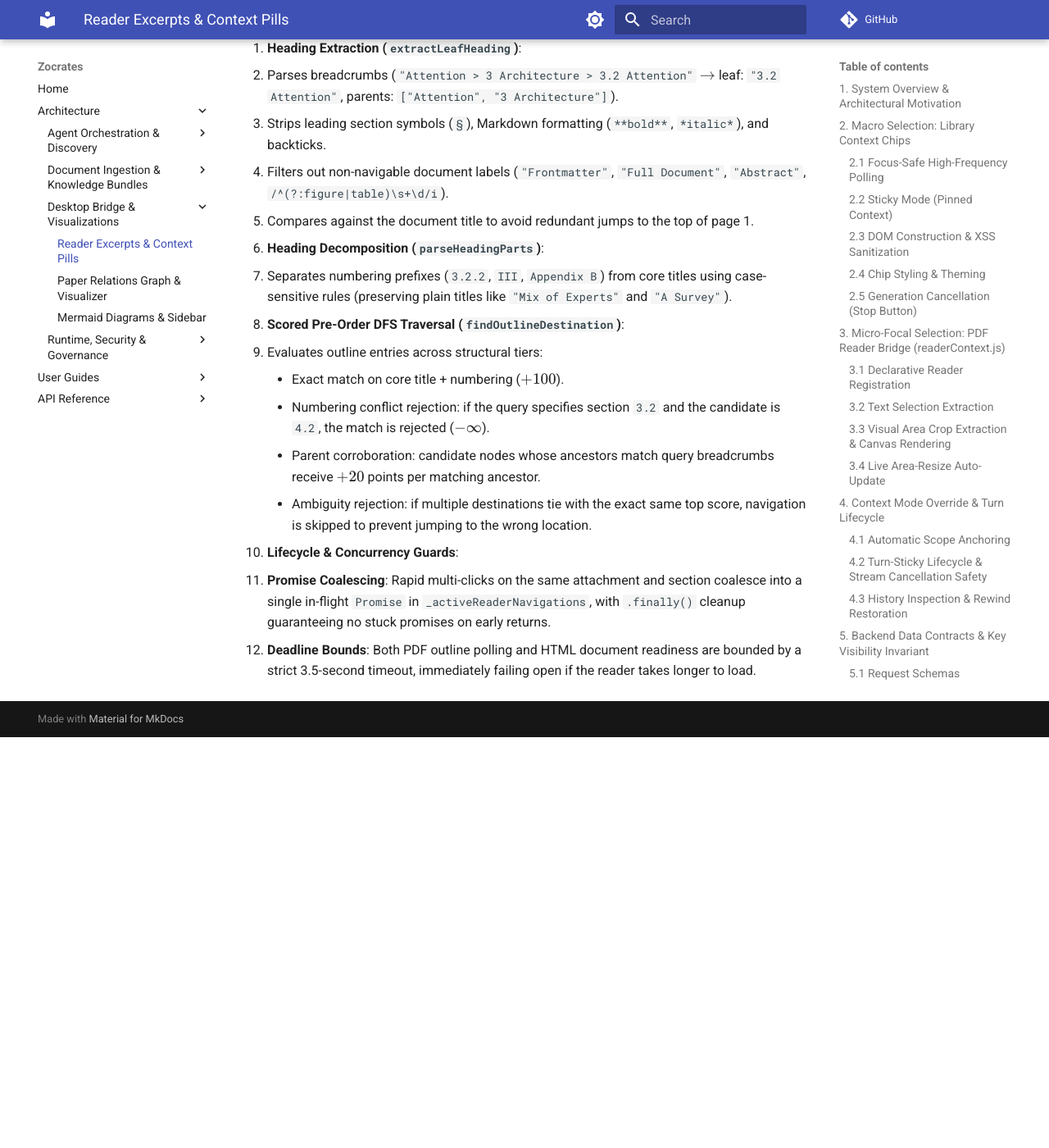
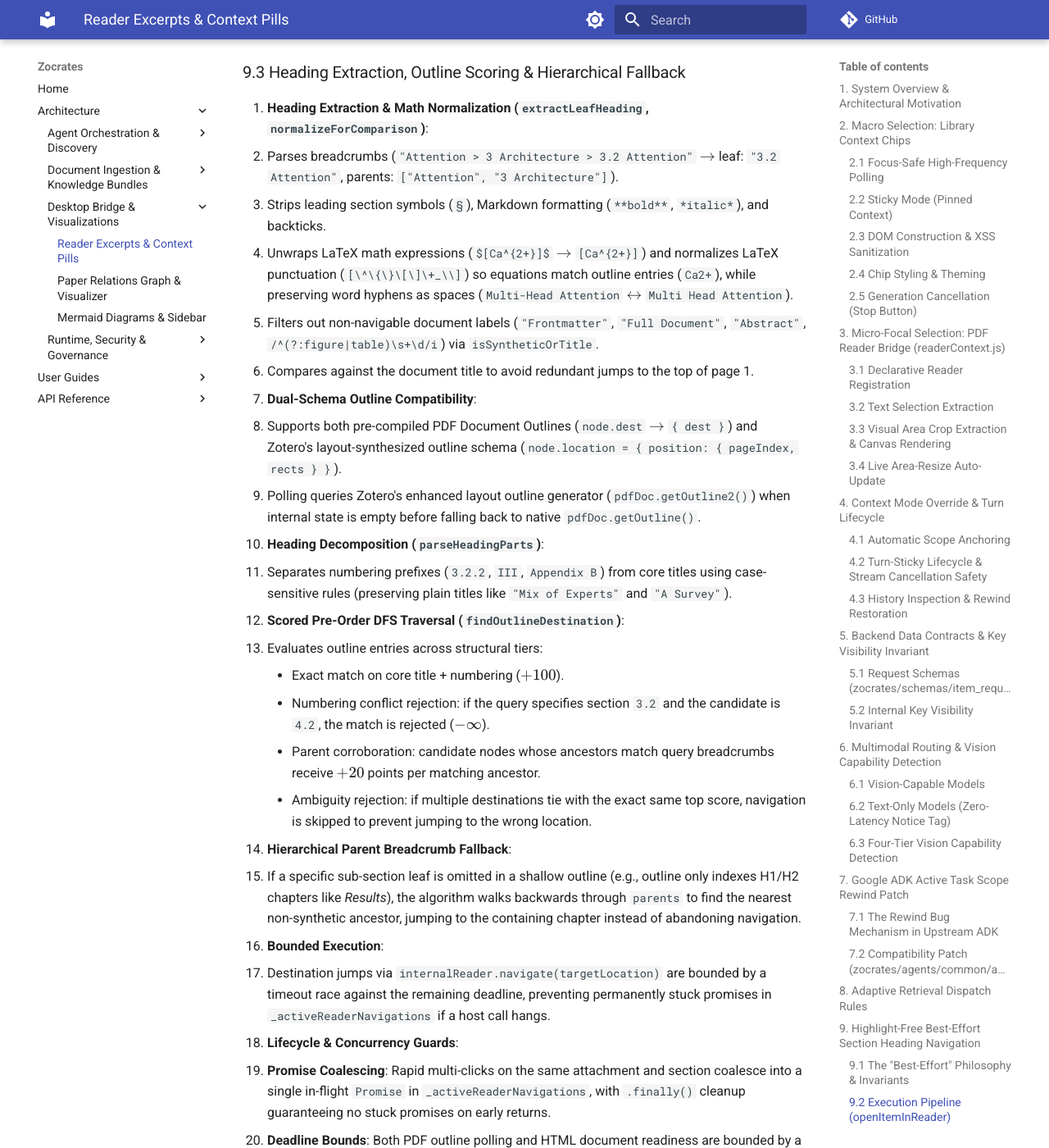
Before and after one commit to alexplaka/Zocrates, an MkDocs documentation site: the page built from docs/architecture/reader-and-context-pills.md, in a window 1280 px wide and 1400 px high, scrolled down 13321 px. Shown: the whole window at 82% size. Built offline with MkDocs 1.6.1 and Material for MkDocs 9.7.7, drawn with Linux system fonts in a browser that asks for light colours; comment, search, counter and statistics services are not loaded; before the commit the page ends 14220 px from its top, so only the background shows below that.

Commit message:
docs(architecture): document synthesized outline navigation, math normalization, and parent fallback

````diff
--- a/docs/architecture/reader-and-context-pills.md
+++ b/docs/architecture/reader-and-context-pills.md
@@ -437,9 +437,12 @@ sequenceDiagram
     Sidebar->>Sidebar: extractLeafHeading(rawSection, docTitle)
 
     alt Branch A: PDF Attachment
-        Sidebar->>PDF: Poll internalReader._state.outline / pdfDocument.getOutline() (<= 3.5s)
+        Sidebar->>PDF: Poll internalReader._state.outline / pdfDocument.getOutline2() / getOutline() (<= 3.5s)
         Sidebar->>Sidebar: findOutlineDestination(outline, leaf, parents)
-        Sidebar->>PDF: internalReader.navigate({ dest }) or linkService.goToDestination(dest)
+        opt Leaf Missing in Shallow Outline
+            Sidebar->>Sidebar: Walk parents hierarchy backwards to find containing section
+        end
+        Sidebar->>PDF: internalReader.navigate(targetLocation) with timeout race
     else Branch B: HTML Snapshot
         Sidebar->>PDF: Poll iframeWindow.document readyState === 'complete' (<= 3.5s)
         Sidebar->>Sidebar: findHtmlSnapshotHeading(doc, leaf)
@@ -447,21 +450,29 @@ sequenceDiagram
     end
 ```
 
-### 9.3 Heading Extraction & Outline Scoring
+### 9.3 Heading Extraction, Outline Scoring & Hierarchical Fallback
 
-1. **Heading Extraction (`extractLeafHeading`)**:
+1. **Heading Extraction & Math Normalization (`extractLeafHeading`, `normalizeForComparison`)**:
    - Parses breadcrumbs (`"Attention > 3 Architecture > 3.2 Attention"` $\rightarrow$ leaf: `"3.2 Attention"`, parents: `["Attention", "3 Architecture"]`).
    - Strips leading section symbols (`§`), Markdown formatting (`**bold**`, `*italic*`), and backticks.
-   - Filters out non-navigable document labels (`"Frontmatter"`, `"Full Document"`, `"Abstract"`, `/^(?:figure|table)\s+\d/i`).
+   - Unwraps LaTeX math expressions (`$[Ca^{2+}]$` $\rightarrow$ `[Ca^{2+}]`) and normalizes LaTeX punctuation (`[\^\{\}\[\]\+_\\]`) so equations match outline entries (`Ca2+`), while preserving word hyphens as spaces (`Multi-Head Attention` $\leftrightarrow$ `Multi Head Attention`).
+   - Filters out non-navigable document labels (`"Frontmatter"`, `"Full Document"`, `"Abstract"`, `/^(?:figure|table)\s+\d/i`) via `isSyntheticOrTitle`.
    - Compares against the document title to avoid redundant jumps to the top of page 1.
-2. **Heading Decomposition (`parseHeadingParts`)**:
+2. **Dual-Schema Outline Compatibility**:
+   - Supports both pre-compiled PDF Document Outlines (`node.dest` $\rightarrow$ `{ dest }`) and Zotero's layout-synthesized outline schema (`node.location = { position: { pageIndex, rects } }`).
+   - Polling queries Zotero's enhanced layout outline generator (`pdfDoc.getOutline2()`) when internal state is empty before falling back to native `pdfDoc.getOutline()`.
+3. **Heading Decomposition (`parseHeadingParts`)**:
    - Separates numbering prefixes (`3.2.2`, `III`, `Appendix B`) from core titles using case-sensitive rules (preserving plain titles like `"Mix of Experts"` and `"A Survey"`).
-3. **Scored Pre-Order DFS Traversal (`findOutlineDestination`)**:
+4. **Scored Pre-Order DFS Traversal (`findOutlineDestination`)**:
    - Evaluates outline entries across structural tiers:
      - Exact match on core title + numbering ($+100$).
      - Numbering conflict rejection: if the query specifies section `3.2` and the candidate is `4.2`, the match is rejected ($-\infty$).
      - Parent corroboration: candidate nodes whose ancestors match query breadcrumbs receive $+20$ points per matching ancestor.
      - Ambiguity rejection: if multiple destinations tie with the exact same top score, navigation is skipped to prevent jumping to the wrong location.
+5. **Hierarchical Parent Breadcrumb Fallback**:
+   - If a specific sub-section leaf is omitted in a shallow outline (e.g., outline only indexes H1/H2 chapters like *Results*), the algorithm walks backwards through `parents` to find the nearest non-synthetic ancestor, jumping to the containing chapter instead of abandoning navigation.
+6. **Bounded Execution**:
+   - Destination jumps via `internalReader.navigate(targetLocation)` are bounded by a timeout race against the remaining deadline, preventing permanently stuck promises in `_activeReaderNavigations` if a host call hangs.
 4. **Lifecycle & Concurrency Guards**:
    - **Promise Coalescing**: Rapid multi-clicks on the same attachment and section coalesce into a single in-flight `Promise` in `_activeReaderNavigations`, with `.finally()` cleanup guaranteeing no stuck promises on early returns.
    - **Deadline Bounds**: Both PDF outline polling and HTML document readiness are bounded by a strict 3.5-second timeout, immediately failing open if the reader takes longer to load.
````
Also changed, not shown: docs/architecture/citations-and-verification.md (+1 -1 lines).
